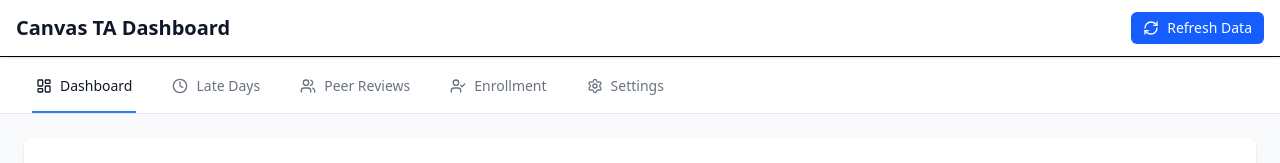
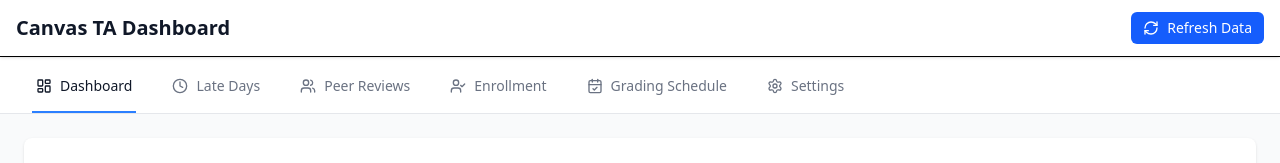
Before and after one commit to base2ML/canvas-ta-assistant, a React (Vite) app in the folder canvas-react/: page / in a window 1280 px wide. Shown: the top 163 px of the page. Built offline with nearby package versions, Linux system fonts and the light colour scheme; no server answers.

Commit message:
feat(07-05): add /grading-schedule route to App.jsx and Grading Schedule nav link
- Import GradingScheduleSummary in App.jsx
- Register /grading-schedule Route element with activeCourseId and refreshTrigger props
- Add Grading Schedule link to Navigation.jsx using CalendarCheck icon
- Build exits 0

```diff
--- a/canvas-react/src/App.jsx
+++ b/canvas-react/src/App.jsx
@@ -6,6 +6,7 @@
 import EnrollmentTracking from './EnrollmentTracking';
 import Settings from './Settings';
 import Navigation from './components/Navigation';
+import GradingScheduleSummary from './components/GradingScheduleSummary';
 import { RefreshCw } from 'lucide-react';
 import { apiFetch, BACKEND_URL } from './api';
 import { setTimezone, formatDate } from './utils/dates';
@@ -203,6 +204,15 @@
             }
           />
           <Route
+            path="/grading-schedule"
+            element={
+              <GradingScheduleSummary
+                activeCourseId={activeCourseId}
+                refreshTrigger={refreshTrigger}
+              />
+            }
+          />
+          <Route
             path="/settings"
             element={<Settings />}
           />
--- a/canvas-react/src/components/Navigation.jsx
+++ b/canvas-react/src/components/Navigation.jsx
@@ -1,5 +1,5 @@
 import { Link, useLocation } from 'react-router-dom';
-import { LayoutDashboard, Clock, Users, UserCheck, Settings } from 'lucide-react';
+import { LayoutDashboard, Clock, Users, UserCheck, Settings, CalendarCheck } from 'lucide-react';
 
 const Navigation = () => {
     const location = useLocation();
@@ -55,6 +55,17 @@
                             </Link>
 
                             <Link
+                                to="/grading-schedule"
+                                className={`inline-flex items-center px-1 pt-1 border-b-2 text-sm font-medium ${location.pathname === '/grading-schedule'
+                                        ? 'border-blue-500 text-gray-900'
+                                        : 'border-transparent text-gray-500 hover:border-gray-300 hover:text-gray-700'
+                                    }`}
+                            >
+                                <CalendarCheck className="w-4 h-4 mr-2" />
+                                Grading Schedule
+                            </Link>
+
+                            <Link
                                 to="/settings"
                                 className={`inline-flex items-center px-1 pt-1 border-b-2 text-sm font-medium ${location.pathname === '/settings'
                                         ? 'border-blue-500 text-gray-900'
```
